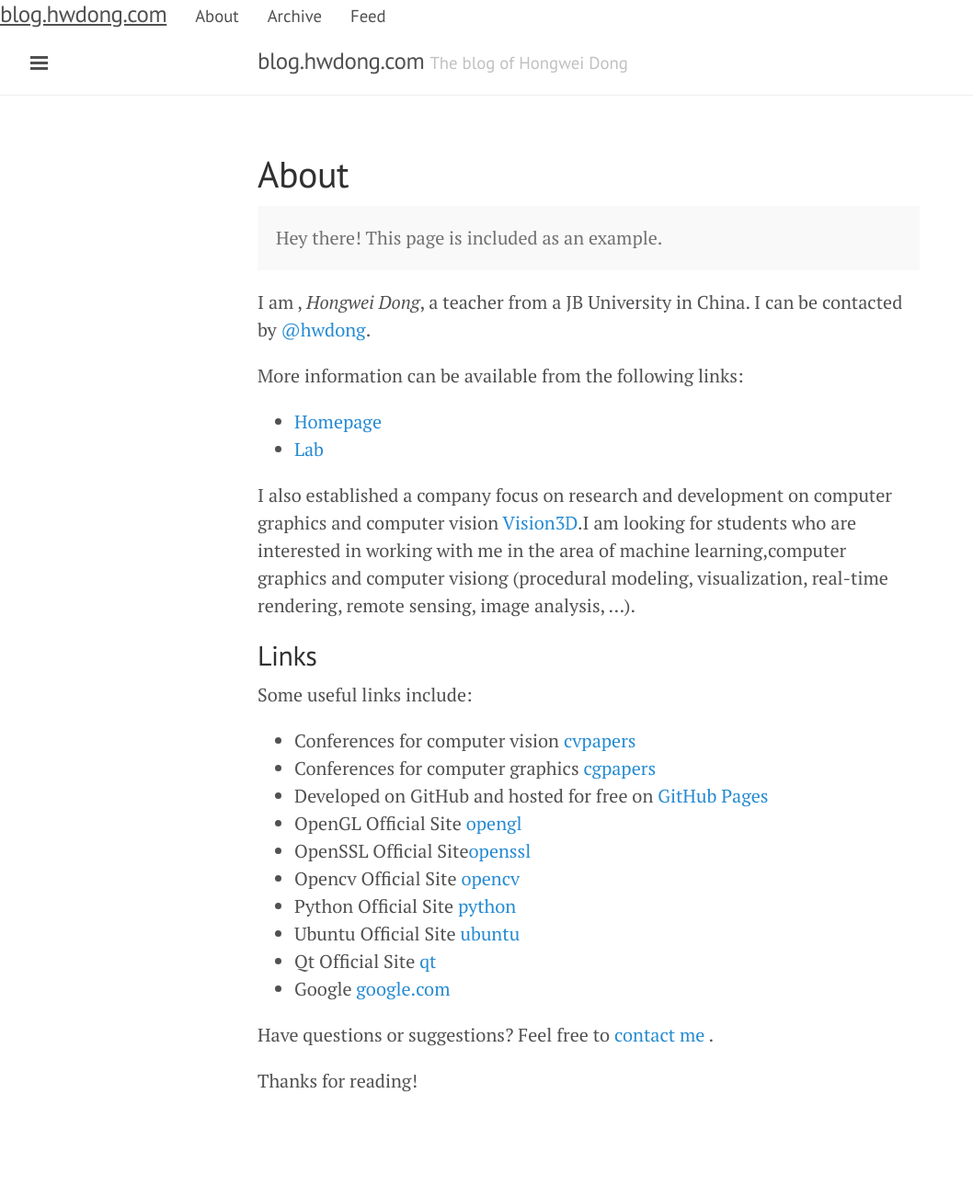
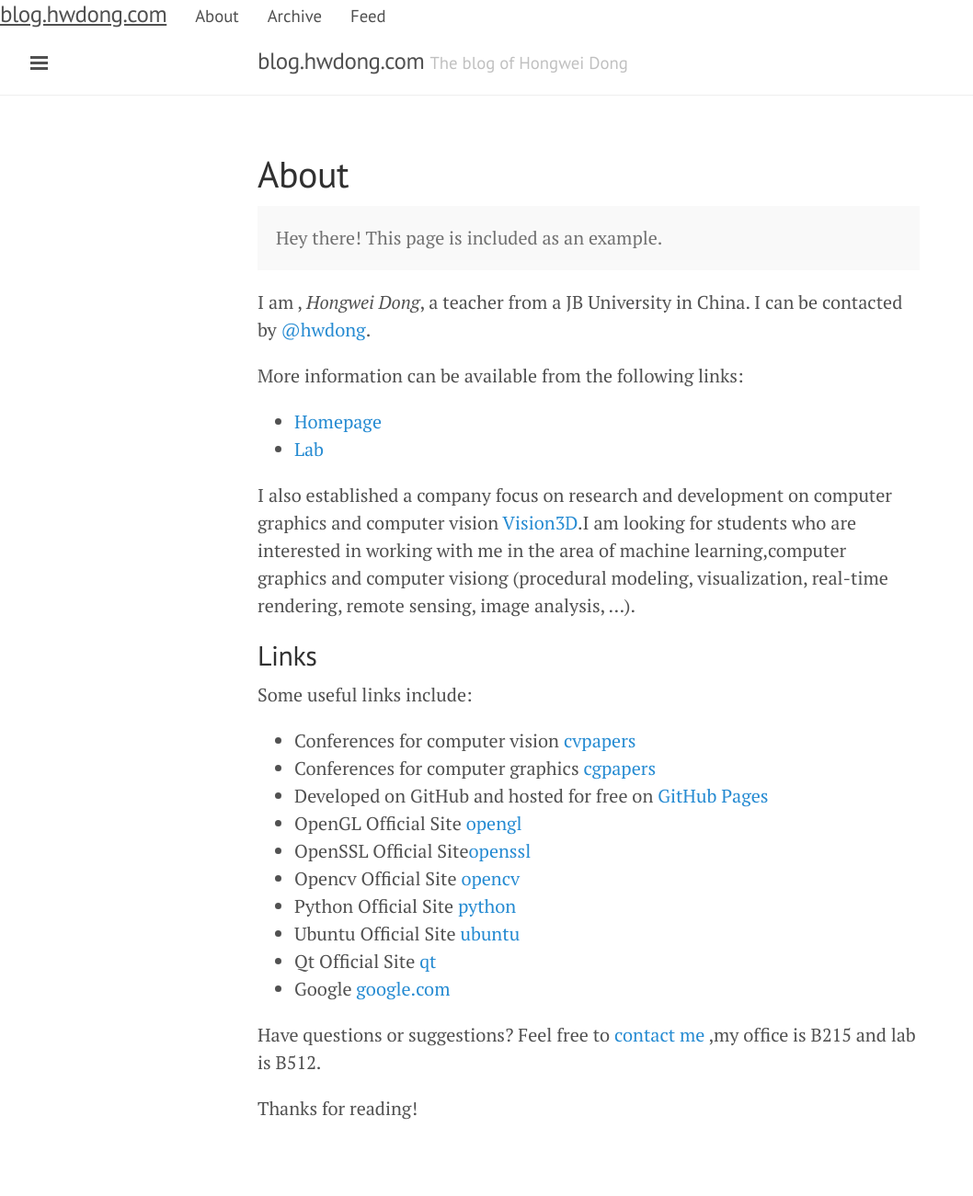
Before and after one commit to hwdong/hwdong-old.github.io, a Jekyll site: the page built from about.md, in a window 1280 px wide. Shown: the whole page at 92% size, without its empty margins (0-1058 px from the left). Built offline with Jekyll 4.4.1, drawn with Linux system fonts in a browser that asks for light colours; Markdown is read by kramdown in place of the engine named in the settings; before the commit the page ends 1271 px from its top, so only the background shows below that.

Commit message:
Updated about.md

```diff
--- a/about.md
+++ b/about.md
@@ -32,6 +32,6 @@ Some useful links include:
 * Qt Official Site [qt](http://qt-project.org/)
 * Google [google.com](http://www.google.com/)
 
-Have questions or suggestions? Feel free to [contact me](hwdong@gmail.com) .
+Have questions or suggestions? Feel free to [contact me](hwdong@gmail.com) ,my office is B215 and lab is B512.
 
 Thanks for reading!
```
